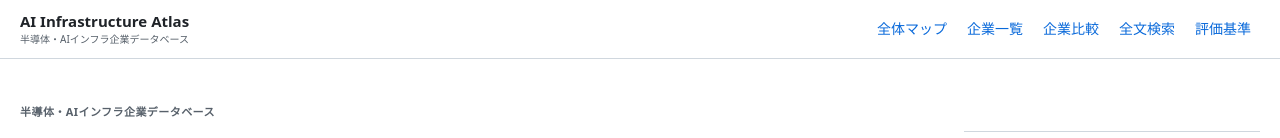
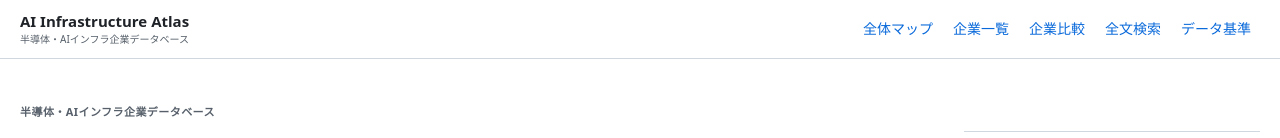
Before and after one commit to Kei-Titanda-22/ai-infrastructure-atlas, an Astro site: page / in a window 1280 px wide. Shown: the top 138 px of the page. Built offline with nearby package versions, Linux system fonts and the light colour scheme; Astro itself is replaced by a stand-in of ours.

Commit message:
Rename methodology navigation to data standards

```diff
--- a/src/components/Header.astro
+++ b/src/components/Header.astro
@@ -6,7 +6,7 @@ const nav = [
   ['企業一覧','companies/'],
   ['企業比較','compare/'],
   ['全文検索','search/'],
-  ['評価基準','methodology/'],
+  ['データ基準','methodology/'],
 ];
 ---
 <header class="site-header">
```
